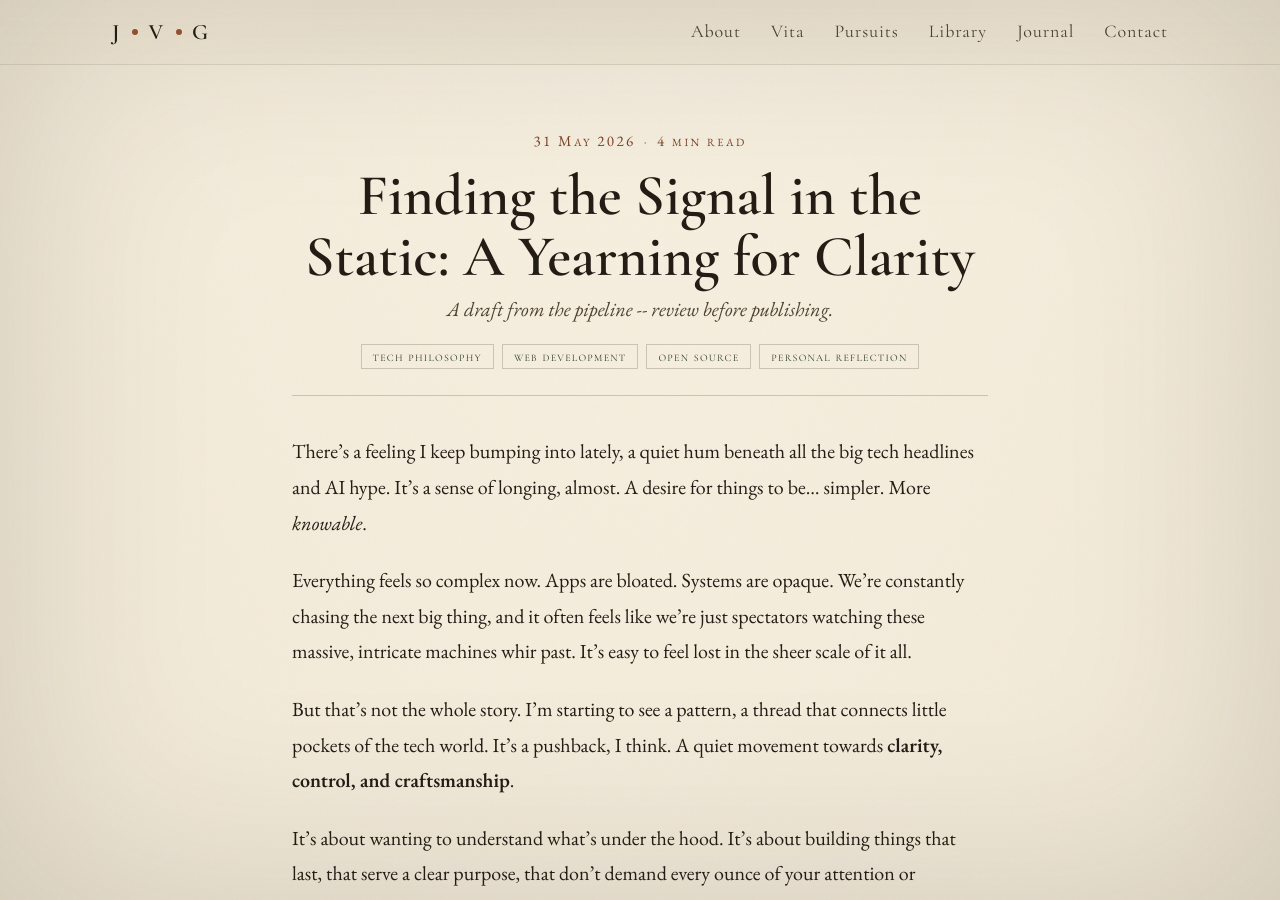
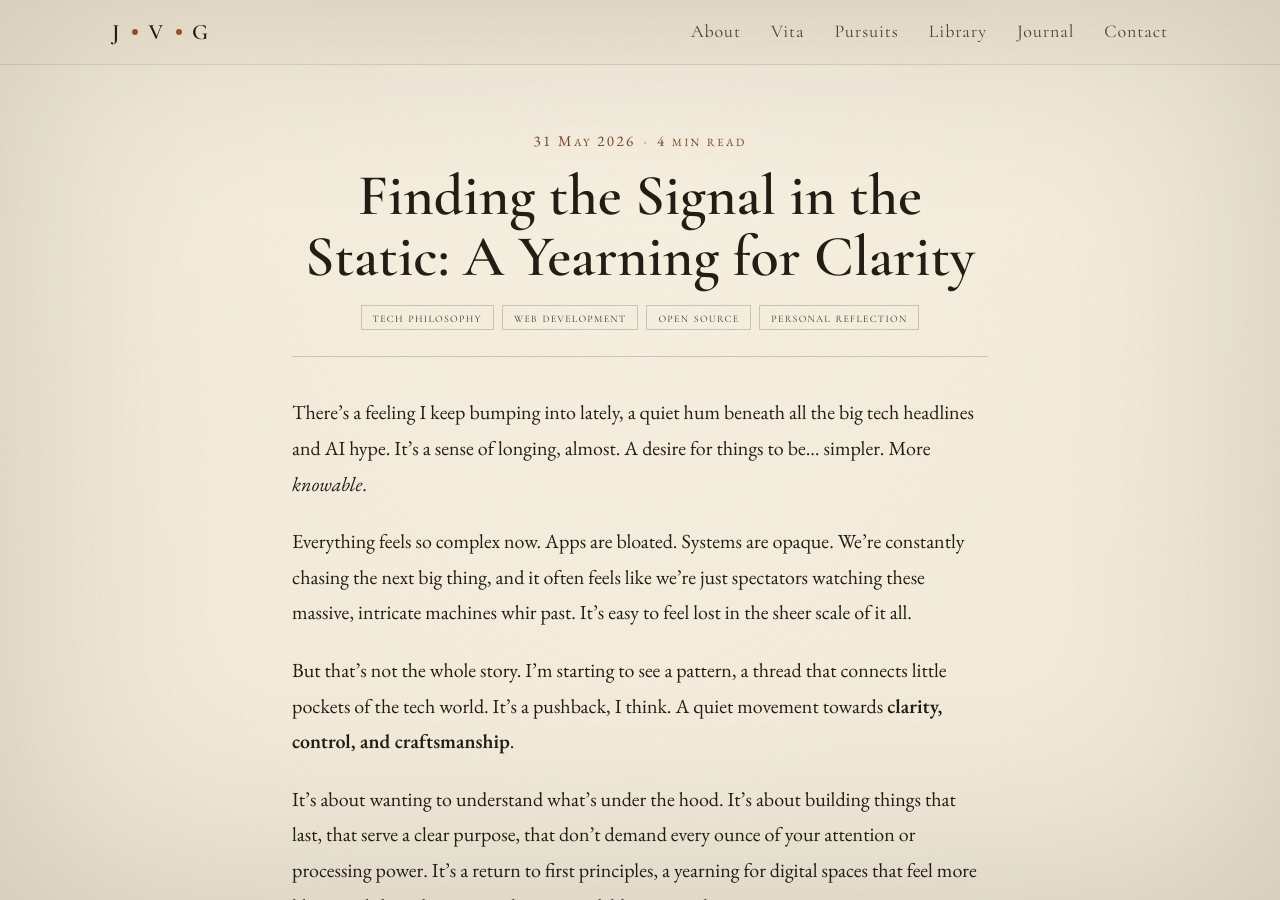
Before and after one commit to jg512/jangrundl-site, a Jekyll site: the page built from _posts/2026-05-31-finding-the-signal-in-the-static-a-yearning-for-clarity.md, in a window 1280 px wide and 900 px high. Built offline with Jekyll 4.4.1, drawn with Linux system fonts in a browser that asks for light colours.

Commit message:
Update post status from draft to published

```diff
--- a/_posts/2026-05-31-finding-the-signal-in-the-static-a-yearning-for-clarity.md
+++ b/_posts/2026-05-31-finding-the-signal-in-the-static-a-yearning-for-clarity.md
@@ -1,7 +1,7 @@
 ---
 layout: post
 title: "Finding the Signal in the Static: A Yearning for Clarity"
-subtitle: "A draft from the pipeline -- review before publishing."
+subtitle: ""
 date: 2026-05-31 08:19:50 +0000
 tags: [tech philosophy, web development, open source, personal reflection]
 description: "There's a feeling I keep bumping into lately, a quiet hum beneath all the big tech headlines and AI hype. It's a sense of longing, almost. A desire for things to be… simpler. More"
@@ -9,7 +9,7 @@
 source_label: "Hacker News"
 source_url: https://github.com/abakh/nbsdgames/releases
 mode: roundup
-status: draft
+status: published
 ---
 
 There's a feeling I keep bumping into lately, a quiet hum beneath all the big tech headlines and AI hype. It's a sense of longing, almost. A desire for things to be… simpler. More *knowable*.
```
